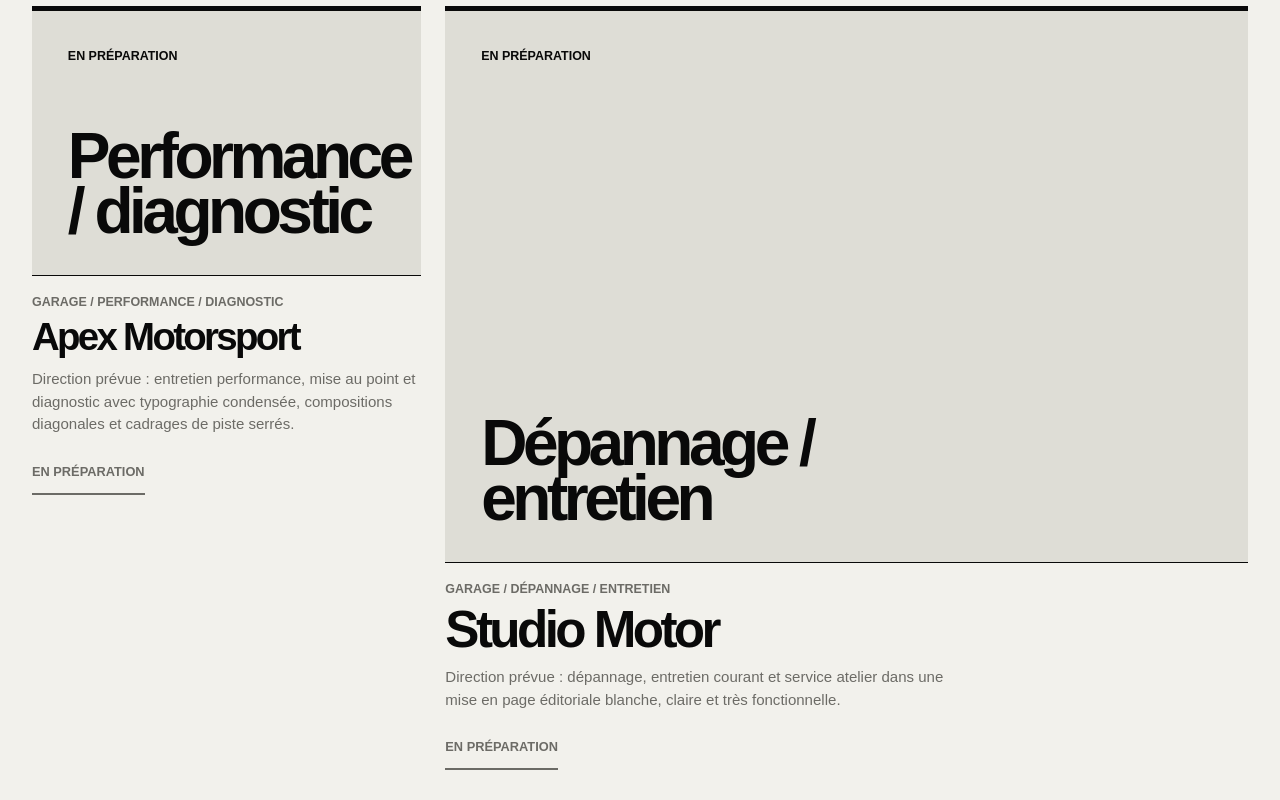
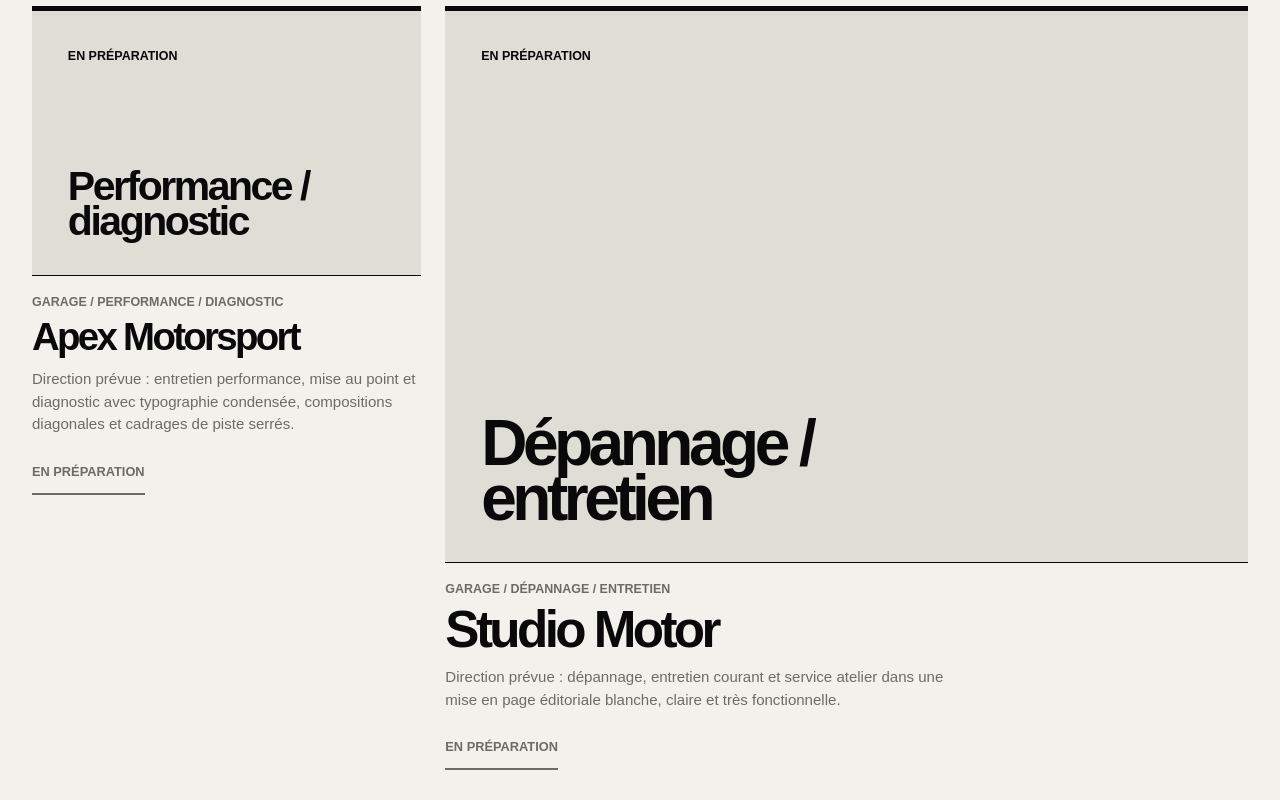
Before and after one commit to maxberck/portfolio-sites, a Next.js app: page / in a window 1280 px wide. Shown: the part 2400-3200 px from the top of the page. Built offline with nearby package versions, Linux system fonts and the light colour scheme; no server answers.

Commit message:
fix: keep narrow project titles within frame

```diff
--- a/src/portfolio/styles/portfolio.css
+++ b/src/portfolio/styles/portfolio.css
@@ -317,6 +317,12 @@
   font-weight: 900;
   letter-spacing: -0.07em;
   line-height: 0.86;
+}
+
+.catalogue-grid__item--narrow .site-card__preview--planned > strong {
+  max-width: none;
+  font-size: clamp(2.25rem, 3.2vw, 4rem);
+  letter-spacing: -0.06em;
 }
 
 .site-card__content {
@@ -794,8 +800,11 @@
     min-height: 300px;
   }
 
-  .site-card__preview--planned > strong {
+  .site-card__preview--planned > strong,
+  .catalogue-grid__item--narrow .site-card__preview--planned > strong {
+    max-width: 13ch;
     font-size: clamp(2.5rem, 13vw, 4rem);
+    letter-spacing: -0.07em;
   }
 
   .site-card h3,
```
